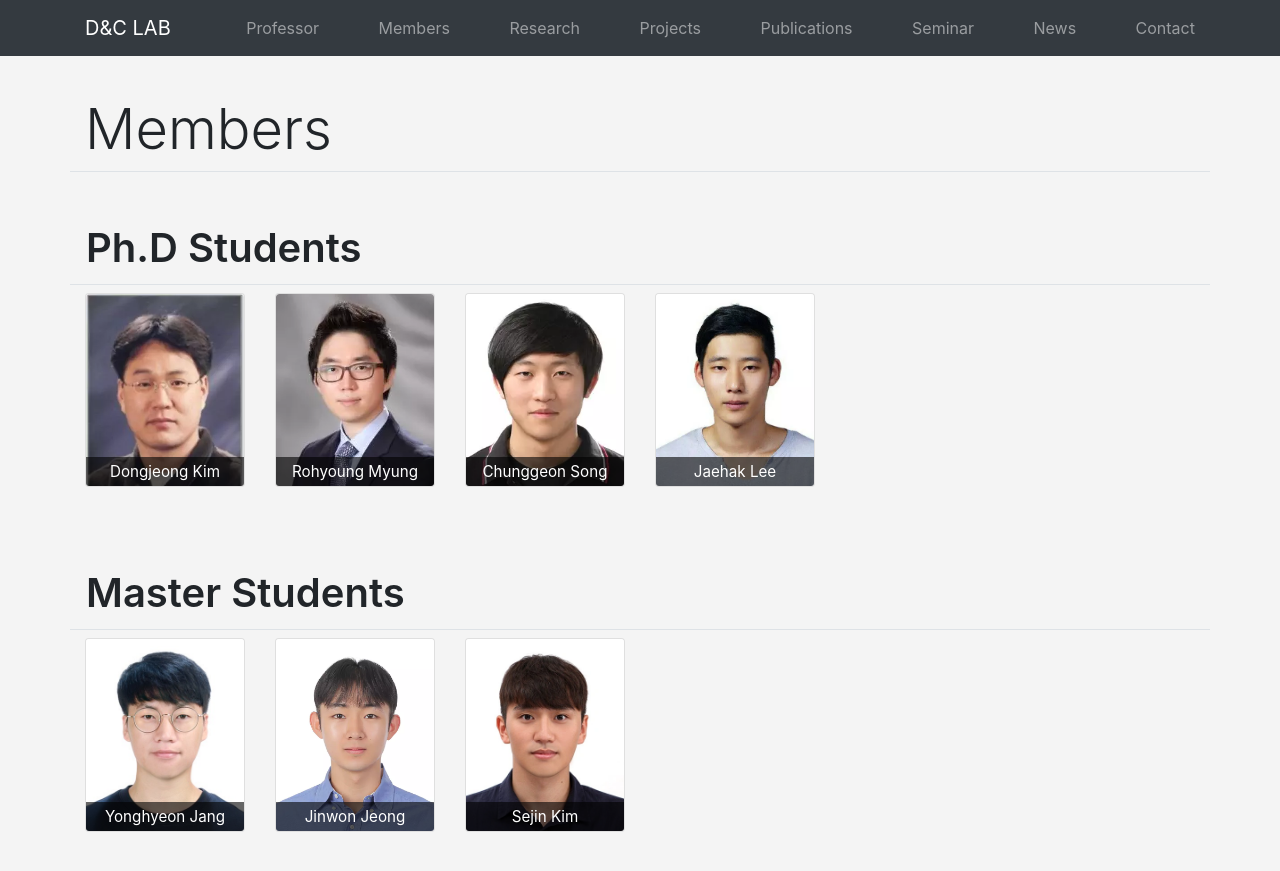
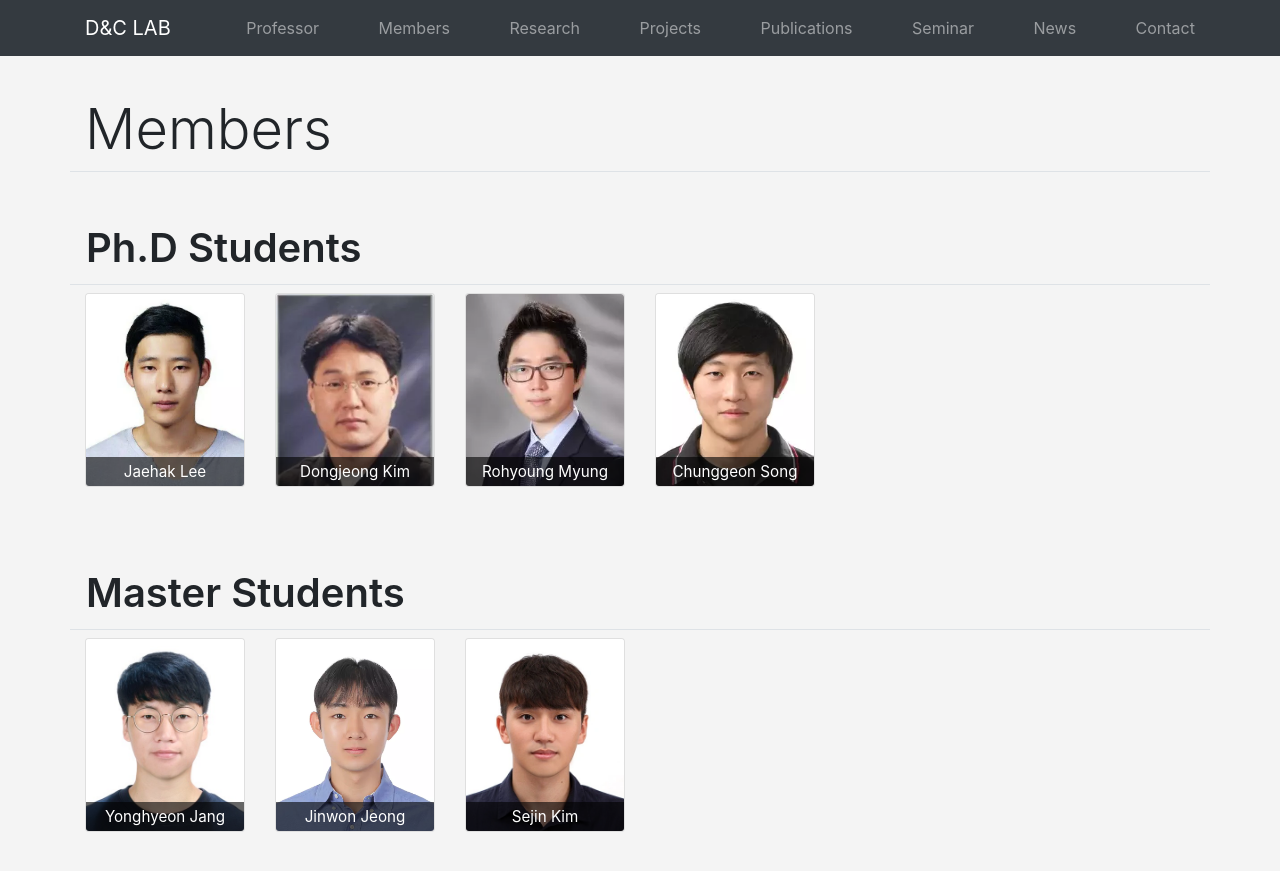
Before and after one commit to KU-Cloud/ku-cloud.github.io, a Jekyll site: the page built from members.html, in a window 1280 px wide and 900 px high. Shown: the top 871 px of the window. Built offline with Jekyll 4.4.1, drawn with Linux system fonts in a browser that asks for light colours; some of the changed lines change nothing that is shown.

Commit message:
Ph.D 멤버 자리 변경 랩장을 제일 앞으로

```diff
--- a/_data/members.yaml
+++ b/_data/members.yaml
@@ -6,6 +6,11 @@
 #               e.g.) assets/images/members/{name}.png
 
 phd:
+  - name: Jaehak Lee
+    mail: smreodmlvl@korea.ac.kr
+    research:
+      - "Virtualization"
+      - "Volunteer Computing"
   - name: Dongjeong Kim
     mail: jikimi@korea.ac.kr
     research:
@@ -20,11 +25,7 @@ phd:
     research:
       - "Virtualization"
       - "Volunteer Computing"
-  - name: Jaehak Lee
-    mail: smreodmlvl@korea.ac.kr
-    research:
-      - "Virtualization"
-      - "Volunteer Computing"
+
 
 master:
   - name: Yonghyeon Jang
```
